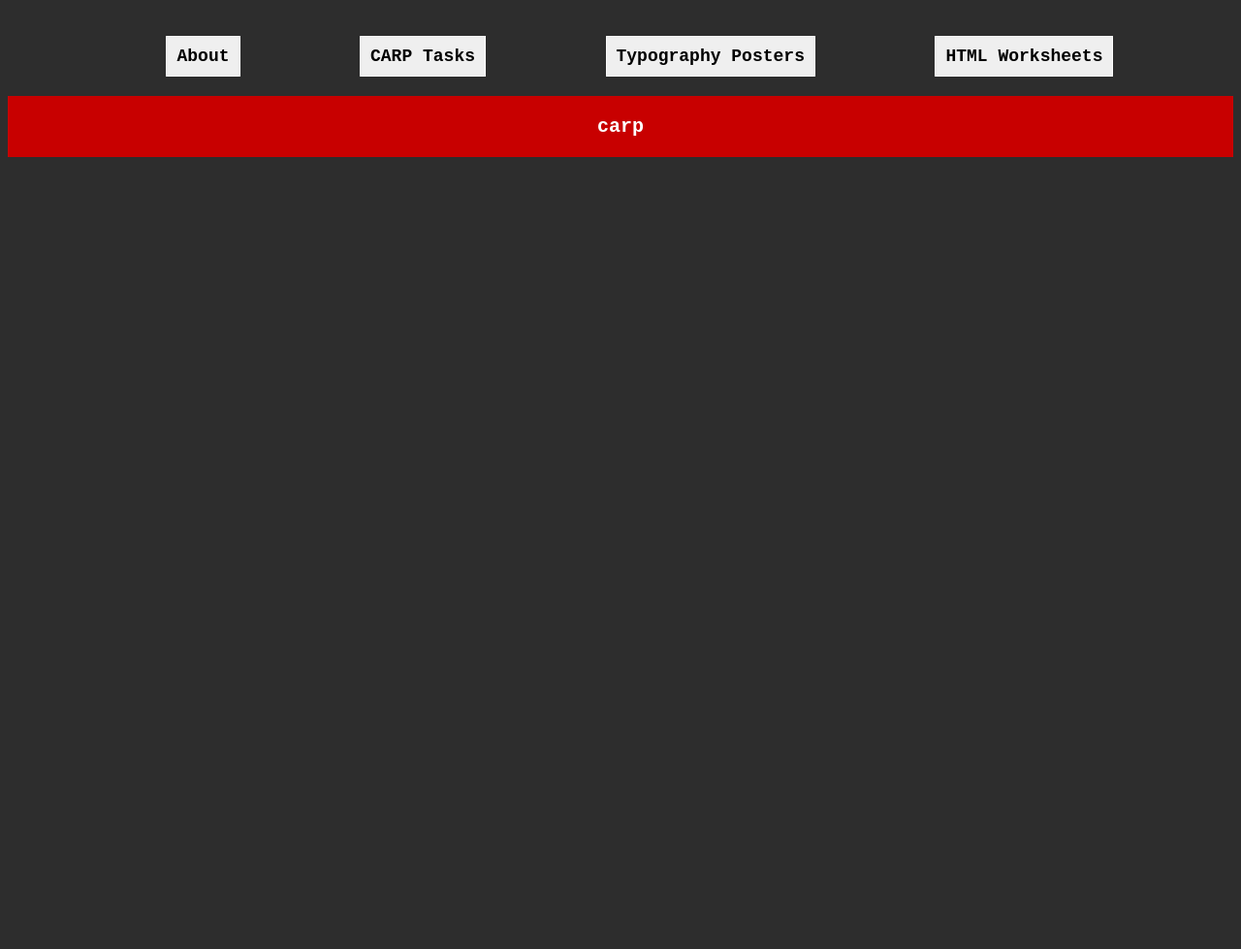
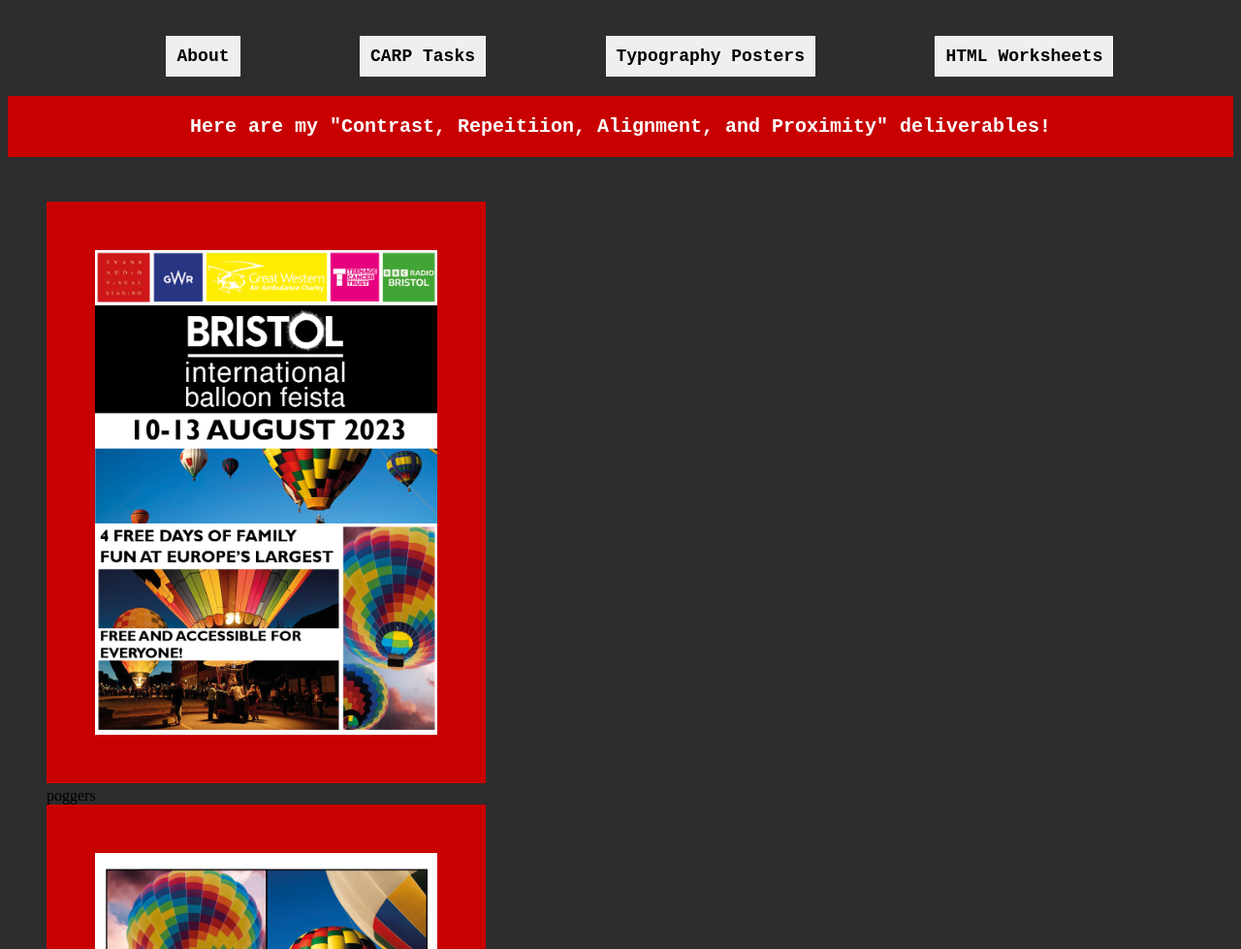
Before and after one commit to 32Joshudan/WebsiteHandIn, a plain HTML site: page carp.html in a window 1280 px wide. Shown: the part 121-1100 px from the top of the page at 97% size. Before the commit the page ends 800 px from the top, so only its background shows below. Drawn offline with Linux system fonts and the light colour scheme.

Commit message:
Update carp.html

```diff
--- a/carp.html
+++ b/carp.html
@@ -27,15 +27,22 @@
             </div>
         </ul>
 
-        <p>carp</p>
+        <p>Here are my "Contrast, Repeitiion, Alignment, and Proximity" deliverables!</p>
 
     </header>
 
     <main>
         <main>
             <div class="section-one">
-                <div class="flexgrow-container">
 
+                    <figure>
+                        <img class="carp-images-img" src="carp_images/carp1.png">
+                        <figcaption class="carp-images-paragraph">poggers</figcaption>
+                        <img class="carp-images-img" src="carp_images/carp2.png">
+                        <figcaption class="carp-images-paragraph">poggers</figcaption>
+                        <img class="carp-images-img" src="carp_images/carp3.png">
+                        <figcaption class="carp-images-paragraph">poggers</figcaption>
+                    </figure>
                 </div>
         </main>
 
```
